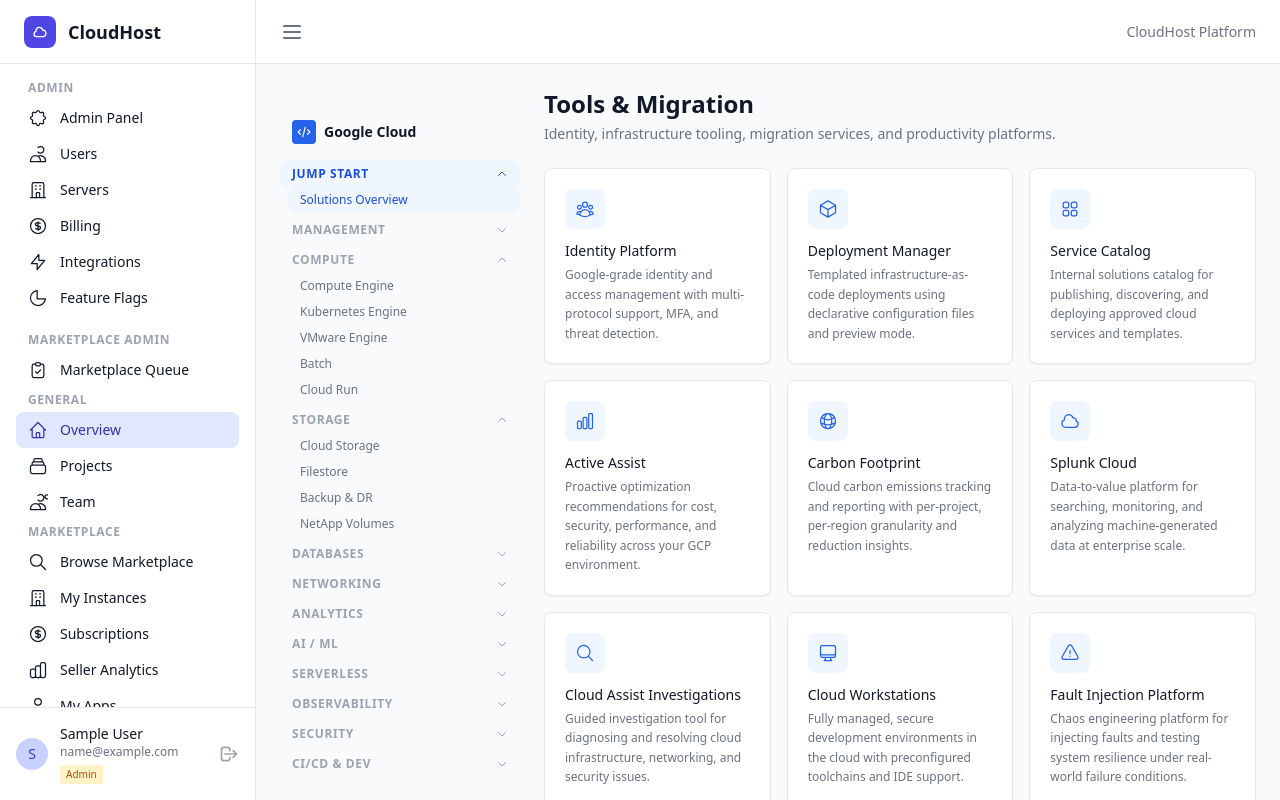
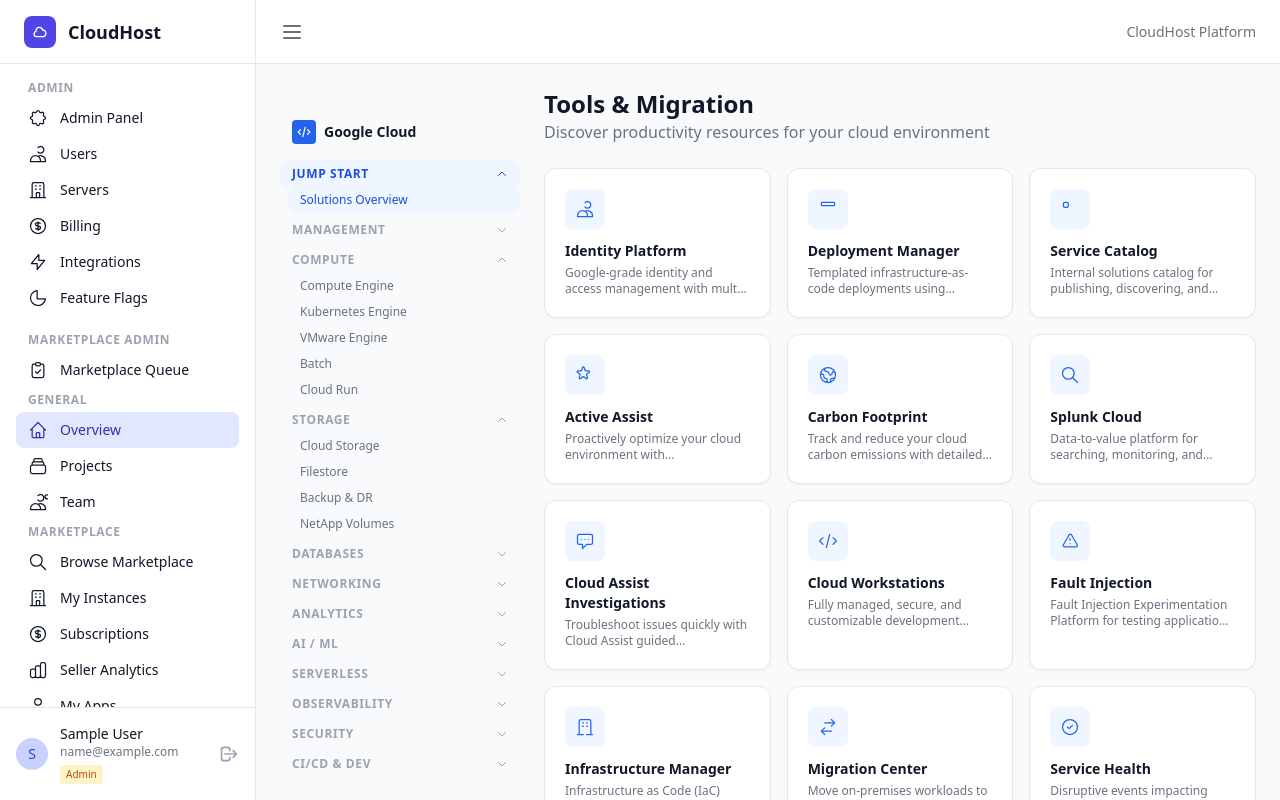
Before and after one commit to shuddi1962/CloudHost, a Next.js app in the folder apps/dashboard/: page /dashboard/gcp/tools in a window 1280 px wide. Built offline with nearby package versions, Linux system fonts and the light colour scheme; no server answers; sample sign-in values are in the browser's storage.

Commit message:
Fix Vercel build: replace @heroicons/react imports with inline SVG paths in cicd, integration, and tools pages

```diff
--- a/apps/dashboard/app/dashboard/gcp/tools/page.tsx
+++ b/apps/dashboard/app/dashboard/gcp/tools/page.tsx
@@ -1,116 +1,44 @@
-"use client"
-
-import { UserGroupIcon, CubeIcon, Squares2X2Icon, ChartBarIcon, GlobeAltIcon, CloudIcon, MagnifyingGlassIcon, ComputerDesktopIcon, ExclamationTriangleIcon, ServerStackIcon, ArrowPathIcon, HeartIcon, MapIcon, GlobeAmericasIcon, PlayCircleIcon, BriefcaseIcon } from "@heroicons/react/24/outline"
+"use client";
 
 const cards = [
-  {
-    title: "Identity Platform",
-    description: "Google-grade identity and access management with multi-protocol support, MFA, and threat detection.",
-    icon: UserGroupIcon,
-  },
-  {
-    title: "Deployment Manager",
-    description: "Templated infrastructure-as-code deployments using declarative configuration files and preview mode.",
-    icon: CubeIcon,
-  },
-  {
-    title: "Service Catalog",
-    description: "Internal solutions catalog for publishing, discovering, and deploying approved cloud services and templates.",
-    icon: Squares2X2Icon,
-  },
-  {
-    title: "Active Assist",
-    description: "Proactive optimization recommendations for cost, security, performance, and reliability across your GCP environment.",
-    icon: ChartBarIcon,
-  },
-  {
-    title: "Carbon Footprint",
-    description: "Cloud carbon emissions tracking and reporting with per-project, per-region granularity and reduction insights.",
-    icon: GlobeAltIcon,
-  },
-  {
-    title: "Splunk Cloud",
-    description: "Data-to-value platform for searching, monitoring, and analyzing machine-generated data at enterprise scale.",
-    icon: CloudIcon,
-  },
-  {
-    title: "Cloud Assist Investigations",
-    description: "Guided investigation tool for diagnosing and resolving cloud infrastructure, networking, and security issues.",
-    icon: MagnifyingGlassIcon,
-  },
-  {
-    title: "Cloud Workstations",
-    description: "Fully managed, secure development environments in the cloud with preconfigured toolchains and IDE support.",
-    icon: ComputerDesktopIcon,
-  },
-  {
-    title: "Fault Injection Platform",
-    description: "Chaos engineering platform for injecting faults and testing system resilience under real-world failure conditions.",
-    icon: ExclamationTriangleIcon,
-  },
-  {
-    title: "Infrastructure Manager",
-    description: "IaC deployments with Terraform, config management, and policy enforcement for multi-cloud infrastructure.",
-    icon: ServerStackIcon,
-  },
-  {
-    title: "Migration Center",
-    description: "Move on-premises workloads to GCP with assessment, planning, migration waves, and cost estimation tools.",
-    icon: ArrowPathIcon,
-  },
-  {
-    title: "Service Health",
-    description: "Real-time visibility into disruptive events, outages, and maintenance affecting your GCP services and regions.",
-    icon: HeartIcon,
-  },
-  {
-    title: "Google Maps Platform",
-    description: "Location-based services including maps, routes, places, and real-time traffic data for web and mobile apps.",
-    icon: MapIcon,
-  },
-  {
-    title: "Google Earth",
-    description: "No-code geospatial analysis and visualization platform for creating and sharing Earth-based imagery and data.",
-    icon: GlobeAmericasIcon,
-  },
-  {
-    title: "Immersive Stream",
-    description: "Photorealistic XR streaming for delivering high-fidelity 3D, AR, and VR experiences on any device.",
-    icon: PlayCircleIcon,
-  },
-  {
-    title: "Google Workspace",
-    description: "Enterprise productivity suite with collaboration tools, email, docs, and seamless GCP integrations.",
-    icon: BriefcaseIcon,
-  },
-]
+  { title: "Identity Platform", description: "Google-grade identity and access management with multi-protocol support, MFA, and threat detection.", icon: "M12 4.354a4 4 0 110 5.292M15 21H3v-1a6 6 0 0112 0v1zm0 0h6v-1a6 6 0 00-9-5.197" },
+  { title: "Deployment Manager", description: "Templated infrastructure-as-code deployments using declarative configuration files and preview mode.", icon: "M4 5a1 1 0 011-1h14a1 1 0 011 1v2a1 1 0 01-1 1H5a1 1 0 01-1-1V5z" },
+  { title: "Service Catalog", description: "Internal solutions catalog for publishing, discovering, and deploying approved cloud services and templates.", icon: "M4 6a2 2 0 012-2h2a2 2 0 012 2v2a2 2 0 01-2 2H6a2 2 0 01-2-2V6z" },
+  { title: "Active Assist", description: "Proactively optimize your cloud environment with recommendations, insights, and automated remediation.", icon: "M9.049 2.927c.3-.921 1.603-.921 1.902 0l1.07 3.292a1 1 0 00.95.69h3.462c.969 0 1.371 1.24.588 1.81l-2.8 2.034a1 1 0 00-.364 1.118l1.07 3.292c.3.921-.755 1.688-1.54 1.118l-2.8-2.034a1 1 0 00-1.175 0l-2.8 2.034c-.784.57-1.838-.197-1.539-1.118l1.07-3.292a1 1 0 00-.364-1.118L2.98 8.72c-.783-.57-.38-1.81.588-1.81h3.461a1 1 0 00.951-.69l1.07-3.292z" },
+  { title: "Carbon Footprint", description: "Track and reduce your cloud carbon emissions with detailed reporting and recommendations.", icon: "M3.055 11H5a2 2 0 012 2v1a2 2 0 002 2 2 2 0 012 2v2.945M8 3.935V5.5A2.5 2.5 0 0010.5 8h.5a2 2 0 012 2 2 2 0 104 0 2 2 0 012-2h1.064M15 20.488V18a2 2 0 012-2h3.064M21 12a9 9 0 11-18 0 9 9 0 0118 0z" },
+  { title: "Splunk Cloud", description: "Data-to-value platform for searching, monitoring, and analyzing machine-generated data at scale.", icon: "M21 21l-6-6m2-5a7 7 0 11-14 0 7 7 0 0114 0z" },
+  { title: "Cloud Assist Investigations", description: "Troubleshoot issues quickly with Cloud Assist guided investigations and diagnostics.", icon: "M8 10h.01M12 10h.01M16 10h.01M9 16H5a2 2 0 01-2-2V6a2 2 0 012-2h14a2 2 0 012 2v8a2 2 0 01-2 2h-5l-5 5v-5z" },
+  { title: "Cloud Workstations", description: "Fully managed, secure, and customizable development environments in the cloud.", icon: "M10 20l4-16m4 4l4 4-4 4M6 16l-4-4 4-4" },
+  { title: "Fault Injection", description: "Fault Injection Experimentation Platform for testing application resilience under failure conditions.", icon: "M12 9v2m0 4h.01m-6.938 4h13.856c1.54 0 2.502-1.667 1.732-2.5L13.732 4.5c-.77-.833-1.964-.833-2.732 0L4.082 16.5c-.77.833.192 2.5 1.732 2.5z" },
+  { title: "Infrastructure Manager", description: "Infrastructure as Code (IaC) deployments for managing cloud resources declaratively.", icon: "M19 21V5a2 2 0 00-2-2H7a2 2 0 00-2 2v16m14 0h2m-2 0h-5m-9 0H3m2 0h5M9 7h1m-1 4h1m4-4h1m-1 4h1" },
+  { title: "Migration Center", description: "Move on-premises workloads to Google Cloud with assessment, planning, and migration tools.", icon: "M8 7h12m0 0l-4-4m4 4l-4 4m0 6H4m0 0l4 4m-4-4l4-4" },
+  { title: "Service Health", description: "Disruptive events impacting Google Cloud services with status updates and incident management.", icon: "M9 12l2 2 4-4m6 2a9 9 0 11-18 0 9 9 0 0118 0z" },
+  { title: "Google Maps Platform", description: "Real-world insights and location experiences with Maps, Routes, Places, and Environment APIs.", icon: "M17.657 16.657L13.414 20.9a1.998 1.998 0 01-2.827 0l-4.244-4.243a8 8 0 1111.314 0z" },
+  { title: "Google Earth", description: "No-code geospatial evaluation and analysis with satellite imagery and 3D mapping.", icon: "M21 12a9 9 0 11-18 0 9 9 0 0118 0z" },
+  { title: "Immersive Stream", description: "Seamless, photorealistic XR experiences for everyone with real-time 3D streaming.", icon: "M15 10l4.553-2.276A1 1 0 0121 8.618v6.764a1 1 0 01-1.447.894L15 14M5 18h8a2 2 0 002-2V8a2 2 0 00-2-2H5a2 2 0 00-2 2v8a2 2 0 002 2z" },
+  { title: "Google Workspace", description: "Transform how people work with collaboration and productivity tools like Gmail, Docs, and Meet.", icon: "M3 8l7.89 5.26a2 2 0 002.22 0L21 8M5 19h14a2 2 0 002-2V7a2 2 0 00-2-2H5a2 2 0 00-2 2v10a2 2 0 002 2z" },
+];
 
 export default function ToolsPage() {
   return (
     <div className="space-y-6">
       <div>
-        <h1 className="text-2xl font-semibold text-gray-900">Tools & Migration</h1>
-        <p className="mt-1 text-sm text-gray-500">
-          Identity, infrastructure tooling, migration services, and productivity platforms.
-        </p>
+        <h1 className="text-2xl font-bold">Tools & Migration</h1>
+        <p className="text-gray-500">Discover productivity resources for your cloud environment</p>
       </div>
-      <div className="grid grid-cols-1 gap-4 sm:grid-cols-2 lg:grid-cols-3">
-        {cards.map((card) => {
-          const Icon = card.icon
-          return (
-            <div
-              key={card.title}
-              className="group relative rounded-lg border border-gray-200 bg-white p-5 shadow-sm transition hover:shadow-md hover:border-blue-600"
-            >
-              <div className="flex h-10 w-10 items-center justify-center rounded-lg bg-blue-50 text-blue-600 group-hover:bg-blue-600 group-hover:text-white transition-colors">
-                <Icon className="h-5 w-5" />
-              </div>
-              <h3 className="mt-3 text-sm font-medium text-gray-900">{card.title}</h3>
-              <p className="mt-1 text-xs text-gray-500 leading-relaxed">{card.description}</p>
+      <div className="grid grid-cols-1 sm:grid-cols-2 lg:grid-cols-3 gap-4">
+        {cards.map((c) => (
+          <div key={c.title} className="card p-5 hover:shadow-md transition-shadow group cursor-pointer">
+            <div className="w-10 h-10 bg-blue-50 rounded-lg flex items-center justify-center mb-3 group-hover:bg-blue-600 transition-colors">
+              <svg className="w-5 h-5 text-blue-600 group-hover:text-white transition-colors" fill="none" viewBox="0 0 24 24" stroke="currentColor">
+                <path strokeLinecap="round" strokeLinejoin="round" strokeWidth={1.5} d={c.icon} />
+              </svg>
             </div>
-          )
-        })}
+            <h3 className="font-semibold text-sm group-hover:text-blue-600 transition-colors">{c.title}</h3>
+            <p className="text-xs text-gray-500 mt-1 line-clamp-2">{c.description}</p>
+          </div>
+        ))}
       </div>
     </div>
-  )
+  );
 }
```
Also changed, not shown: apps/dashboard/app/dashboard/gcp/cicd/page.tsx (+26 -70 lines), apps/dashboard/app/dashboard/gcp/integration/page.tsx (+25 -69 lines).
